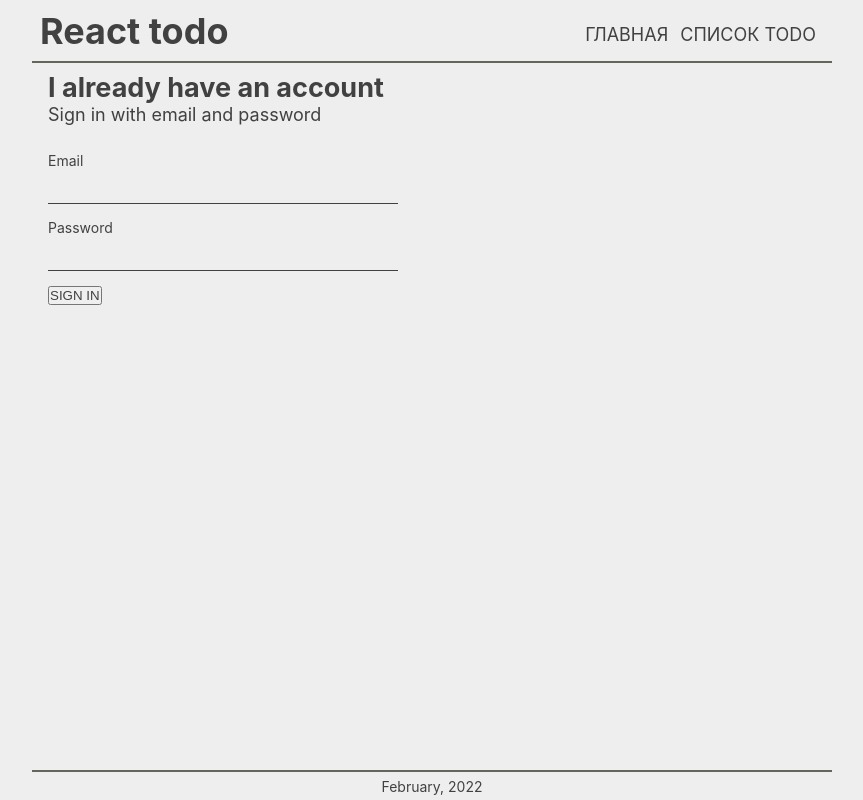
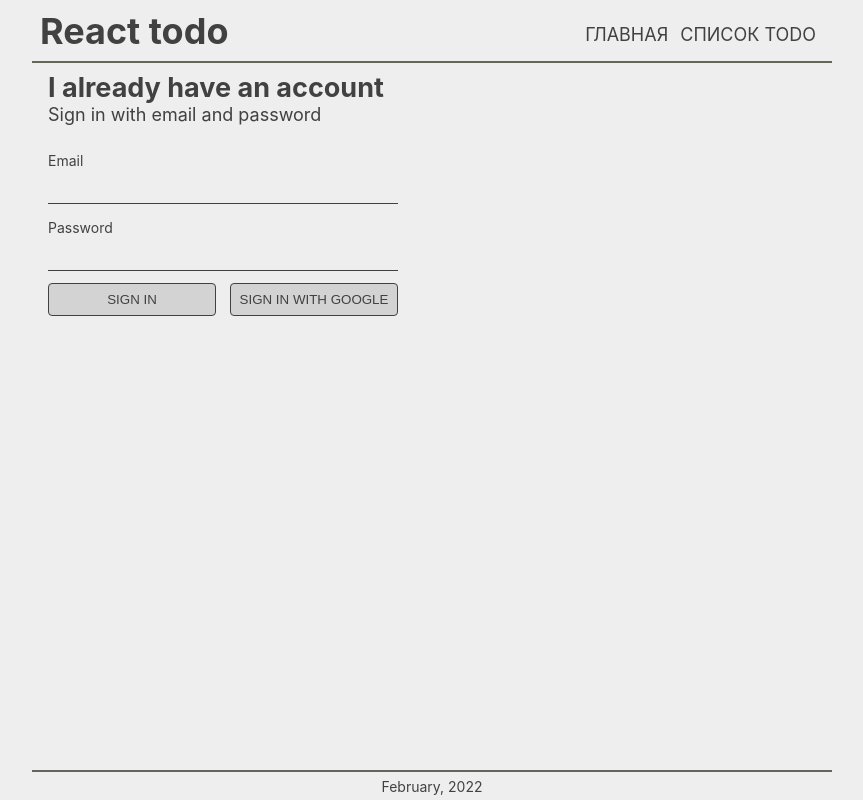
Before and after one commit to suhobski/react-todo, a React (Create React App) app: page /react-todo/sign-in in a window 1280 px wide. Shown: the whole page, without its empty margins (208-1071 px from the left). Built offline with nearby package versions, Linux system fonts and the light colour scheme; no server answers.

Commit message:
feat: add custom button

```diff
--- /dev/null
+++ b/src/components/Button/Button.styles.js
@@ -0,0 +1,21 @@
+import styled from 'styled-components';
+
+const Button = styled.button`
+  padding: 8px;
+  background: lightgrey;
+  text-transform: uppercase;
+  outline: none;
+  border: 1px solid #414141;
+  border-radius: 4px;
+
+  &:hover {
+    background: #414141;
+    color: lightgrey;
+  }
+
+  &:active {
+    border-color: lightgrey;
+  }
+`;
+
+export default Button;
--- a/src/pages/SingInPage/SignInPage.styles.js
+++ b/src/pages/SingInPage/SignInPage.styles.js
@@ -8,3 +8,9 @@ export const FormWrap = styled.form`
   margin: 24px 0 12px;
   max-width: 350px;
 `;
+
+export const FormFooter = styled.footer`
+  display: grid;
+  grid-template-columns: 1fr 1fr;
+  column-gap: 14px;
+`;
--- a/src/pages/SingInPage/SingInPage.component.jsx
+++ b/src/pages/SingInPage/SingInPage.component.jsx
@@ -1,6 +1,7 @@
 import React, { useState } from 'react';
+import Button from '../../components/Button/Button.styles';
 import FormInput from '../../components/formComponents/FormInput/FormInput.component';
-import { FormWrap, SingInPageWrap } from './SignInPage.styles';
+import { FormFooter, FormWrap, SingInPageWrap } from './SignInPage.styles';
 
 function SingInPage() {
   const [email, setEmail] = useState('');
@@ -33,7 +34,10 @@ function SingInPage() {
           value={password}
           handleChange={(e) => setPassword(e.target.value)}
         />
-        <input type="submit" value="SIGN IN" />
+        <FormFooter>
+          <Button type="submit">SIGN IN</Button>
+          <Button type="submit">SIGN IN WITH GOOGLE</Button>
+        </FormFooter>
       </FormWrap>
     </SingInPageWrap>
   );
```
